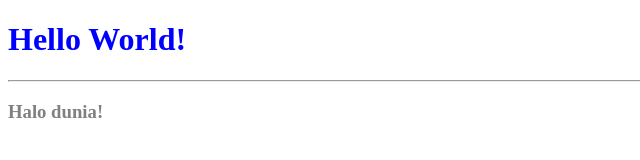
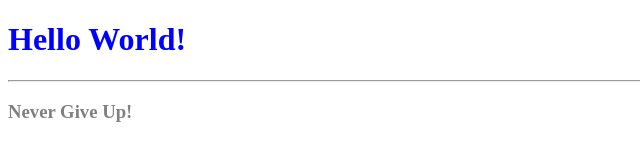
Before and after one commit to muhfajrian/helloworld, a plain HTML site: page index.html in a window 1280 px wide. Shown: the full height of the page, 0-640 px from the left. Drawn offline with Linux system fonts and the light colour scheme.

Commit message:
language changes

```diff
--- a/index.html
+++ b/index.html
@@ -6,15 +6,20 @@
     <meta name="viewport" content="width=device-width, initial-scale=1.0">
     <title>Hello World</title>
     <style>
-        h1 {color:blue;}
-        h3 {color:gray;}
+        h1 {
+            color: blue;
+        }
+
+        h3 {
+            color: gray;
+        }
     </style>
 </head>
 
 <body>
     <h1>Hello World!</h1>
     <hr>
-    <h3>Halo dunia!</h3>
+    <h3>Never Give Up!</h3>
 </body>
 
 </html>
```
